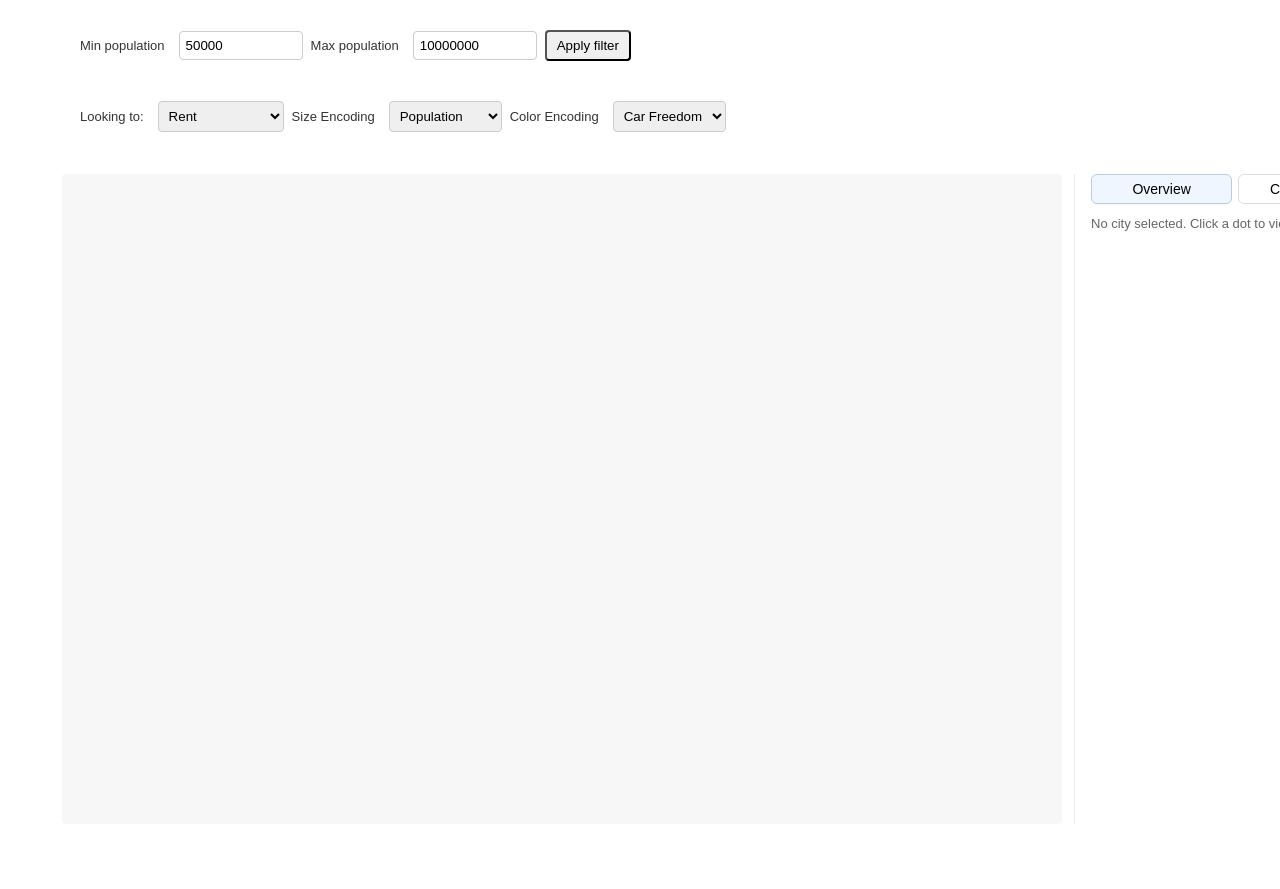
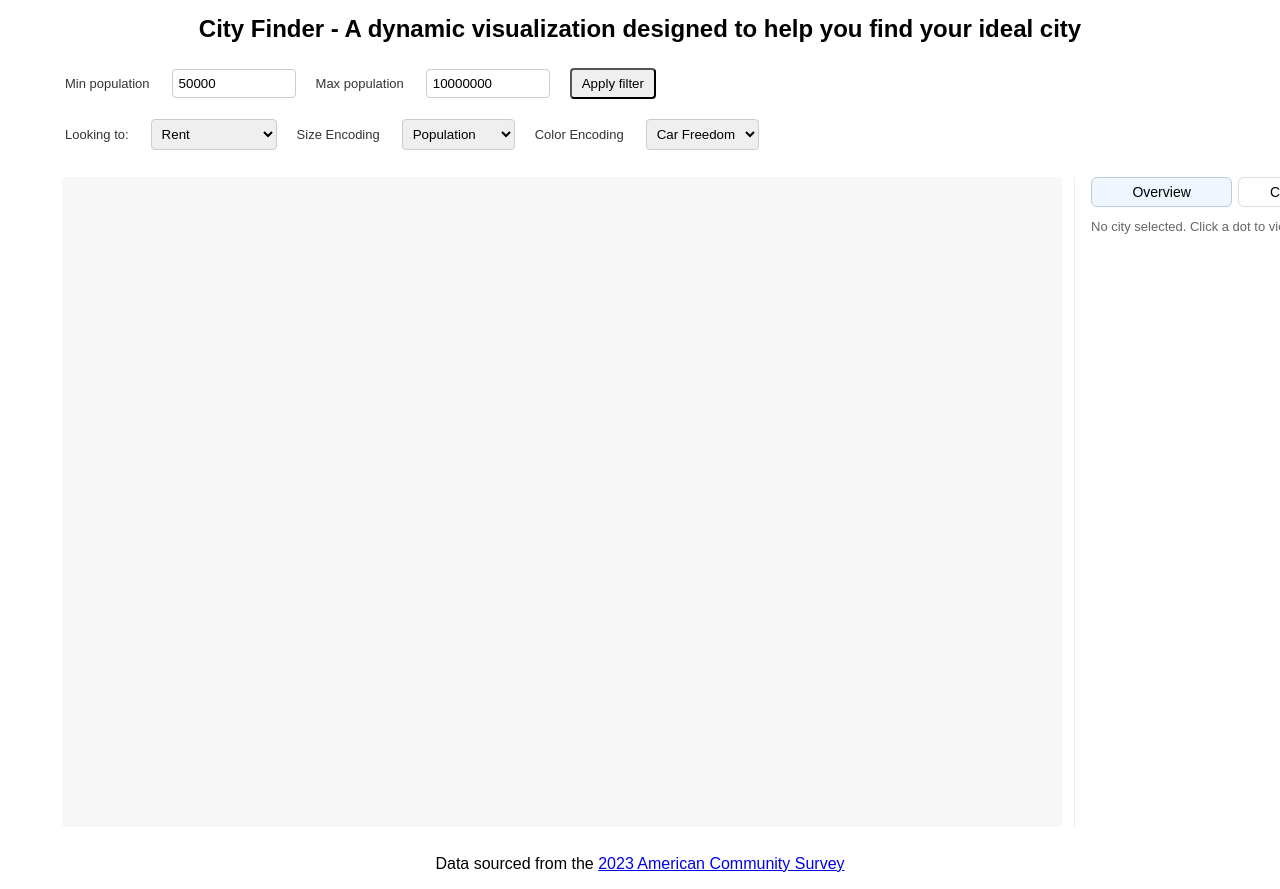
Before and after one commit to Bod1eF/city-finder, a plain HTML site: page index.html in a window 1280 px wide. Shown: the top 889 px of the page. Before the commit the page ends 836 px from the top, so only its background shows below. Drawn offline with nearby package versions, Linux system fonts and the light colour scheme; no server answers.

Commit message:
added title

```diff
--- a/css/map.css
+++ b/css/map.css
@@ -13,12 +13,27 @@
     padding-left: 16px;
     box-sizing: border-box;
   }
-  .controls { margin: 20px; display:flex; gap:8px; align-items:center; flex-wrap:wrap; padding:10px; justify-content: flex-start;}
 
-  .controls label { font-size: 13px; color:#333; margin-right:6px; }
+  .controls { margin: 10px; display:flex; gap:20px; align-items:center; flex-wrap:wrap; padding:5px; justify-content: flex-start;}
+
+  .controls label { font-size: 13px; color:#333; margin-right:2px; }
   .controls input[type="number"] { width:110px; padding:6px; border-radius:4px; border:1px solid #ccc; }
   .controls select { padding:6px; border-radius:4px; border:1px solid #ccc; }
 
+  .top-container {
+    display:flex;
+    justify-content: center;
+    align-items: space-between;
+    flex-direction: row;
+  }
+
+  .title-container, footer {
+    display:flex;
+    justify-content: center;
+    align-items: center;
+    flex-direction: column;
+  }
+  #head {margin-bottom: 10px; font-size: 24px; margin-top: 15px;}
   h2 { margin:6px 0 2px 0; font-size:18px; }
   h3 { margin:0 0 8px 0; font-size:14px; color:#555; font-weight:normal; }
 
--- a/index.html
+++ b/index.html
@@ -6,7 +6,9 @@
 <link rel="stylesheet" type="text/css" href="css/map.css" />
 </head>
 <body>
-
+  <div class="title-container">
+    <h2 id="head">City Finder - A dynamic visualization designed to help you find your ideal city</h2>
+  </div>
   <div class="controls">
     <label for="minPop">Min population</label>
     <input id="minPop" type="number" value="50000" min="0" />
@@ -59,7 +61,7 @@
     </div>
   </div>
 </div>
-
+<footer><p>Data sourced from the <a href="https://www.census.gov/programs-surveys/acs/news/data-releases.2023.html">2023 American Community Survey</a></p></footer>
 <script src="https://d3js.org/d3.v7.min.js"></script>
 <script src="https://cdn.jsdelivr.net/npm/topojson-client@3/dist/topojson-client.min.js"></script>
 
@@ -170,7 +172,7 @@
       .on("mouseover", (event, d) => {
         tooltip.style("display", "block")
           .html(
-            `<strong>${d.feature.properties[colorMetric] + '' + d.feature.properties[sizeMetric] + '' +  d.feature.properties.education  + '' +  d.feature.properties.affordability}</strong><br/>` +
+            `<strong>${d.feature.properties.NAME}</strong><br/>` +
             `Pop: ${d.population?.toLocaleString() || "N/A"}`
           );
       })
--- a/utils/drawBarChart.js
+++ b/utils/drawBarChart.js
@@ -9,7 +9,6 @@ export function drawBarChart(
   } = {}
 ) {
   containerSel.html("");
-
   // auto-fit width to sidebar
   const containerNode = containerSel.node();
   const chartWidth = containerNode.getBoundingClientRect().width - 4;
```
Also changed, not shown: utils/colors.js (+0 -19 lines), utils/scales.js (+0 -7 lines). Lines whose indentation alone changed are shown as unchanged.
